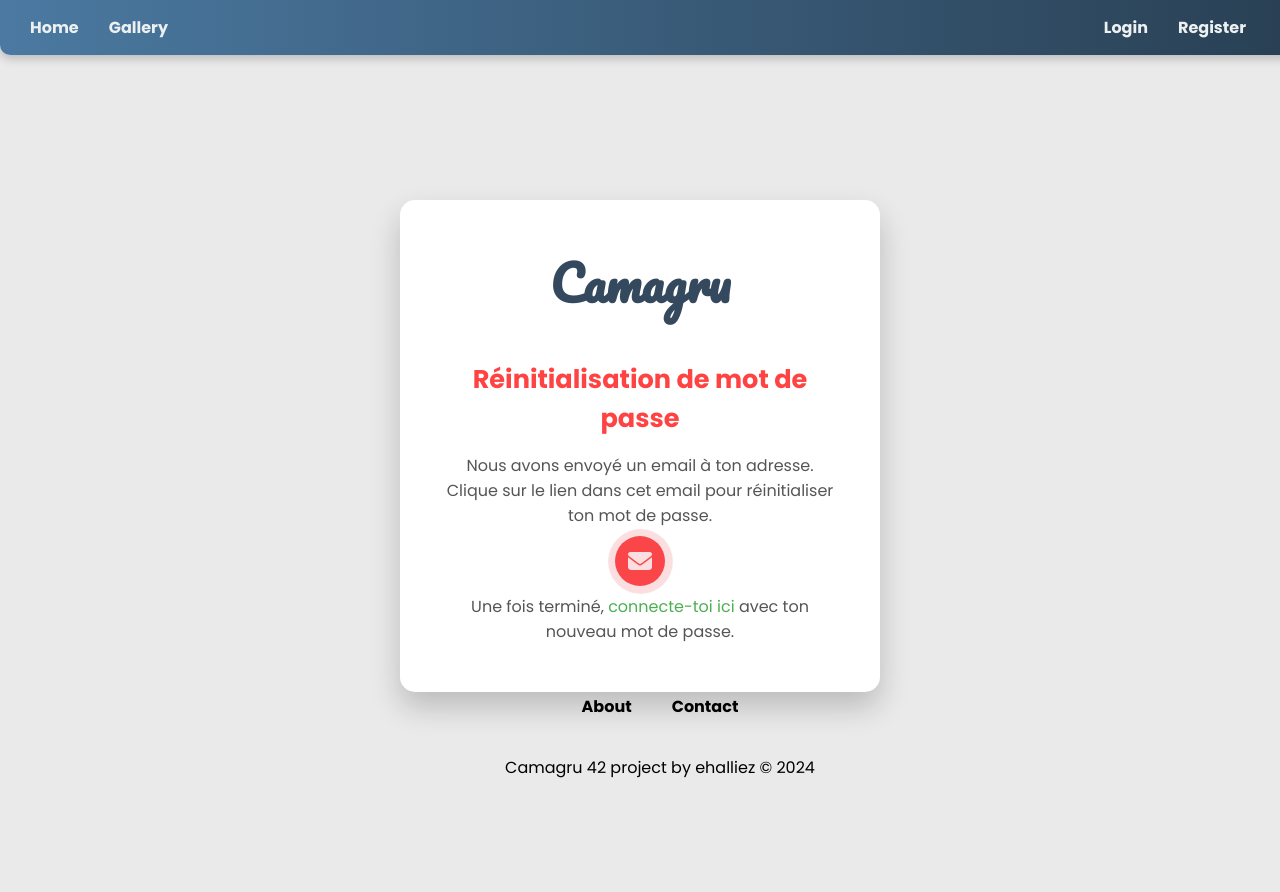
After one commit to Ehlzz/camagru, a PHP site: template src/views/passwordConfirmation.php in a window 1280 px wide. The commit adds this page. Run offline with PHP 8.4, Linux system fonts and the light colour scheme; the template is opened without the code that fills it, so the values that code supplies are empty; some libraries are stand-ins or nearby versions.

Commit message:
added page forgot password and email verif, changed index to nothing and created login and register button

```diff
--- a/public/css/style.css
+++ b/public/css/style.css
@@ -27,22 +27,27 @@ h1, p {
     border-radius: 0 0 10px 10px;
 }
 
-.navbar-menu {
+.navbar-menu-left, .navbar-menu-right {
     list-style: none;
     display: flex;
     gap: 30px;
     padding: 0;
+    margin: 0;
 }
 
-.navbar-menu li a {
+.navbar-menu-left li a, .navbar-menu-right li a {
     text-decoration: none;
     color: #ecf0f1;
     font-weight: bold;
     transition: color 0.3s;
 }
 
-.navbar-menu li a:hover {
+.navbar-menu-left li a:hover, .navbar-menu-right li a:hover {
     color: #bdc3c7;
+}
+
+.navbar-menu-right {
+    margin-right: 5%;
 }
 
 /* ------------------------------------------------------------- */
@@ -75,7 +80,13 @@ h1, p {
 
 .forget-password {
     text-align: center;
+    color: black;
     margin-top: 10px;
+}
+
+.forget-password a {
+    color: black;
+    text-decoration: none;
 }
 
 .forget-password:hover {
@@ -198,6 +209,215 @@ h1, p {
 }
 
 /* ------------------------------------------------------------- */
+/* ------------------- REGISTRATION-SUCCESS -------------------- */
+/* ------------------------------------------------------------- */
+
+.registration-success {
+    display: flex;
+    flex-direction: column;
+    align-items: center;
+    background-color: #ffffff;
+    padding: 40px;
+    box-shadow: 0 10px 30px rgba(0, 0, 0, 0.15);
+    border-radius: 15px;
+    max-width: 450px;
+    width: 90%;
+    text-align: center;
+    animation: fadeIn 1.2s ease-out;
+    margin: 200px auto;
+}
+
+.logo-text h1 {
+    font-family: 'Pacifico', cursive;
+    color: #34495e;
+    font-size: 3rem;
+    margin-bottom: 10px;
+}
+
+.validation-text h2 {
+    color: #4caf50;
+    font-size: 1.8rem;
+    margin: 20px 0 10px;
+}
+
+.validation-text p {
+    font-size: 1rem;
+    margin: 5px 0 15px;
+    color: #555;
+}
+
+.mail-logo {
+    border-radius: 50%;
+    background-color: #4caf50;
+    width: 45px;
+    height: 45px;
+    display: flex;
+    align-items: center;
+    justify-content: center;
+    position: relative;
+    margin-left: calc(50% - 22.5px);
+    z-index: 2;
+}
+
+.mail-animation {
+    border-radius: 50%;
+    background-color: rgba(76, 175, 80, 0.2);
+    width: 50px;
+    height: 50px;
+    position: absolute;
+    z-index: 1;
+    animation: pulse 2s infinite;
+}
+
+.fa-envelope {
+    color: #ffffff;
+    font-size: 1.2rem;
+}
+
+.validation-text a {
+    color: #4caf50;
+    text-decoration: none;
+    font-weight: 500;
+    transition: color 0.3s ease;
+}
+
+.validation-text a:hover {
+    color: #388e3c;
+}
+
+@keyframes pulse {
+    0%, 100% {
+        transform: scale(1);
+    }
+    50% {
+        transform: scale(1.2);
+    }
+}
+
+@keyframes fadeIn {
+    0% {
+        opacity: 0;
+        transform: translateY(20px);
+    }
+    100% {
+        opacity: 1;
+        transform: translateY(0);
+    }
+}
+
+
+/* ------------------------------------------------------------- */
+/* --------------------- FORGOT PASSWORD ----------------------- */
+/* ------------------------------------------------------------- */
+
+
+
+.forgot-password{
+    display: flex;
+    flex-direction: column;
+    align-items: center;
+    background-color: #ffffff;
+    padding: 40px;
+    box-shadow: 0 15px 30px rgba(0, 0, 0, 0.2);
+    border-radius: 15px;
+    max-width: 400px;
+    width: 90%;
+    text-align: center;
+    animation: fadeIn 1.2s ease-out;
+    margin: 200px auto;
+}
+
+.forgot-password h1 {
+    font-family: 'Pacifico', cursive;
+    color: #34495e;
+    font-size: 3rem;
+    margin-bottom: 15px;
+}
+
+.forgot-password h2 {
+    color: #ff4242;
+    font-size: 1.6rem;
+    margin: 20px 0 15px;
+}
+
+.forgot-password p {
+    font-size: 1rem;
+    margin: 8px 0;
+    color: #555;
+}
+
+.forgot-password .mail-logo {
+    border-radius: 50%;
+    background-color: #ff4242;
+    width: 50px;
+    height: 50px;
+    display: flex;
+    align-items: center;
+    justify-content: center;
+    position: relative;
+    margin-left: calc(50% - 25px);
+    z-index: 2;
+}
+
+.forgot-password .mail-animation {
+    border-radius: 50%;
+    background-color: rgba(231, 91, 102, 0.2);
+    width: 55px;
+    height: 55px;
+    position: absolute;
+    z-index: 1;
+    animation: pulse 2s infinite;
+}
+
+.fa-envelope {
+    color: #ffffff;
+    font-size: 1.5rem;
+}
+
+.validation-text a {
+    color: #4caf50;
+    text-decoration: none;
+    font-weight: 500;
+    transition: color 0.3s ease;
+}
+
+.validation-text a:hover {
+    color: #388e3c;
+}
+
+.form-container {
+    display: flex;
+    flex-direction: column;
+    align-items: center;
+    text-align: center;
+    max-width: 400px;
+    margin: 20px auto;
+}
+
+form input[type="email"] {
+    padding: 10px;
+    margin: 10px 0;
+    border: 1px solid #ccc;
+    border-radius: 5px;
+    width: 100%;
+}
+
+form button {
+    background-color: #4caf50;
+    color: #fff;
+    border: none;
+    padding: 10px 20px;
+    cursor: pointer;
+    border-radius: 5px;
+    font-weight: bold;
+}
+
+form button:hover {
+    background-color: #388e3c;
+}
+
+
+/* ------------------------------------------------------------- */
 /* ------------------------ RESPONSIVE ------------------------- */
 /* ------------------------------------------------------------- */
 
--- a/src/views/navbar.php
+++ b/src/views/navbar.php
@@ -1,6 +1,10 @@
 <div class="navbar-component">
-    <ul class="navbar-menu">
+    <ul class="navbar-menu-left">
         <li><a href="index.php">Home</a></li>
         <li><a href="gallery.php">Gallery</a></li>
     </ul>
+    <ul class="navbar-menu-right">
+        <li><a href="login.php">Login</a></li>
+        <li><a href="register.php">Register</a></li>
+    </ul>
 </div>
--- /dev/null
+++ b/src/views/passwordConfirmation.php
@@ -0,0 +1,31 @@
+<DOCTYPE html>
+<html>
+<head>
+    <title>Camagru - Réinitialisation de mot de passe</title>
+    <link rel="stylesheet" href="/public/css/style.css">
+    <link rel="preconnect" href="https://fonts.googleapis.com">
+    <link rel="preconnect" href="https://fonts.gstatic.com" crossorigin>
+    <link rel="stylesheet" href="https://fonts.googleapis.com/css2?family=Pacifico&display=swap">
+    <link href="https://fonts.googleapis.com/css2?family=Poppins:wght@400;700&display=swap" rel="stylesheet">
+    <script src="https://kit.fontawesome.com/caab0f2dc7.js" crossorigin="anonymous"></script>
+</head>
+<body>
+    <?php include 'navbar.php'?>
+
+    <section class="forgot-password">
+        <div class="logo-text">
+            <h1>Camagru</h1>
+        </div>
+        <div class="validation-text">
+            <h2>Réinitialisation de mot de passe</h2>
+            <p>Nous avons envoyé un email à ton adresse. Clique sur le lien dans cet email pour réinitialiser ton mot de passe.</p>
+            <div class="mail-logo">
+                <div class="mail-animation"></div>
+                <i class="fa-solid fa-envelope"></i>
+            </div>
+            <p>Une fois terminé, <a href="login.php">connecte-toi ici</a> avec ton nouveau mot de passe.</p>
+        </div>
+    </section>
+    <?php include 'footer.php'?>
+</body>
+</html>
```
Also changed, not shown: src/config/Database.php (+13 -3 lines), src/controllers/PasswordController.php (added, +15 -0 lines), src/controllers/RegisterController.php (+45 -1 lines), src/views/forgotPasswordForm.php (added, +32 -0 lines), src/views/index.php (+12 -18 lines), src/views/login.php (added, +34 -0 lines), src/views/registrationsuccess.php (added, +32 -0 lines), 1 other file.
